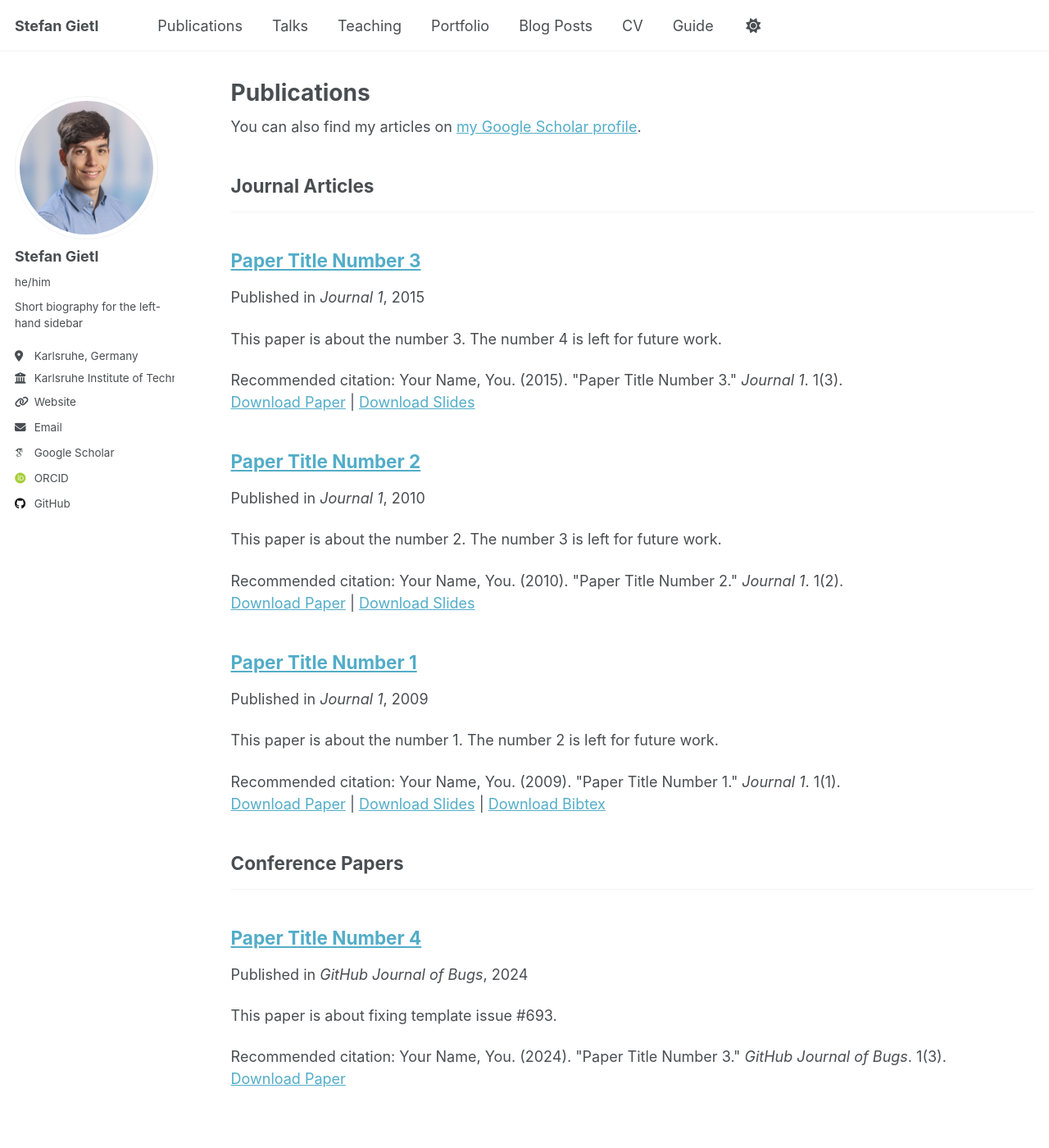
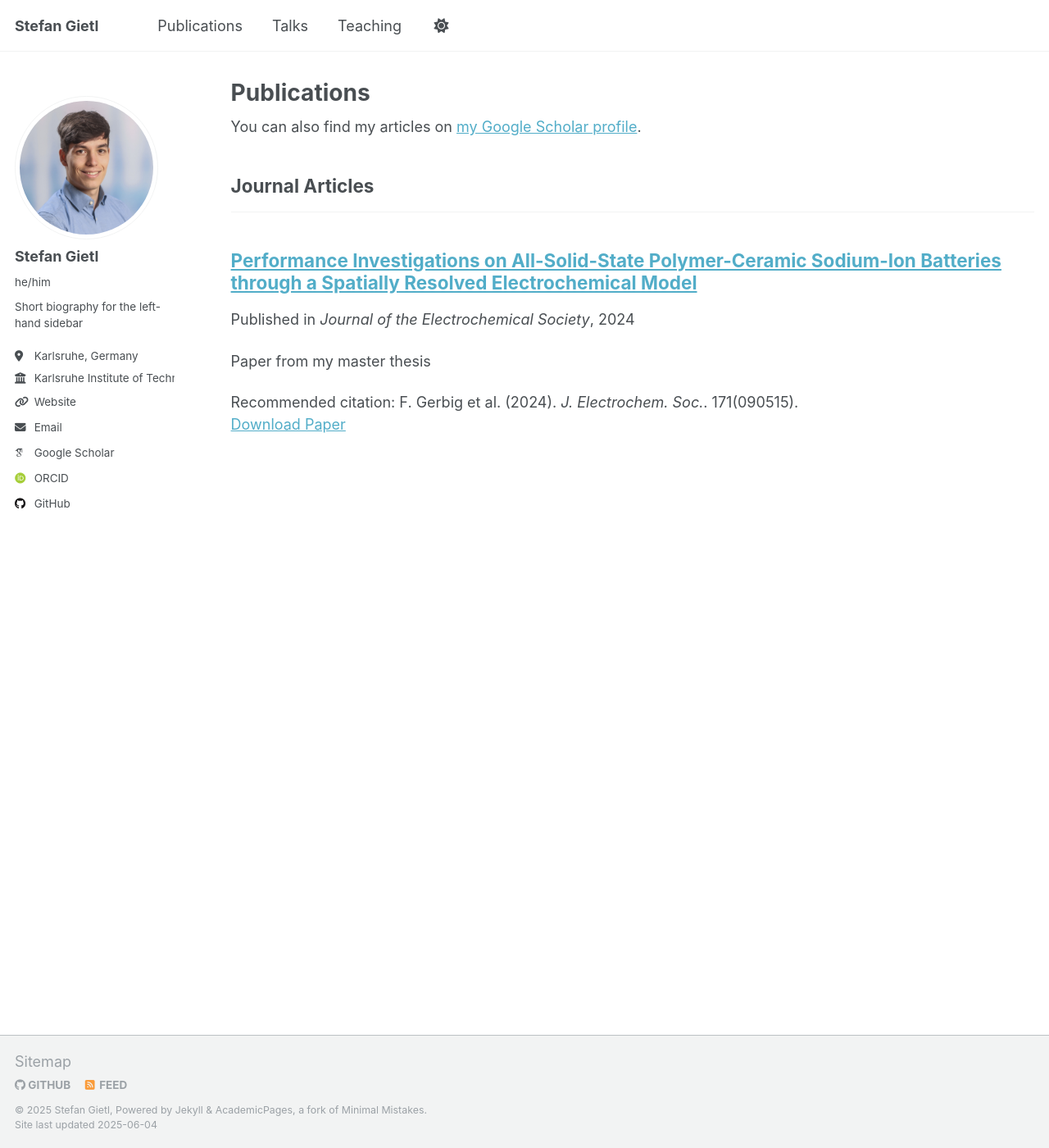
Before and after one commit to stefan-gietl/stefan-gietl.github.io, a Jekyll site: the page built from _pages/publications.html, in a window 1280 px wide and 1400 px high. Shown: the whole window at 82% size. Built offline with Jekyll 4.4.1, drawn with Linux system fonts in a browser that asks for light colours; some web fonts are replaced; some of the changed text lies outside the part shown.

Commit message:
removed innecessary files and updated first publication

```diff
--- a/_config.yml
+++ b/_config.yml
@@ -11,11 +11,11 @@ locale                   : "de-DE"
 site_theme               : "default"
 title                    : "Stefan Gietl"
 title_separator          : "-"
-name                     : &name "Your Name"
+name                     : &name "Stefan Gietl"
 description              : &description "personal description"
-url                      : https://stefan-gietl.github.io # the base hostname & protocol for your site e.g. "https://[your GitHub username].github.io" or if you already have some other page hosted on Github then use "https://[your GitHub username].github.io/[Your Repo Name]"
+url                      : https://stefan-gietl.github.io
 baseurl                  : "" # the subpath of your site, e.g. "/blog"
-repository               : "academicpages/academicpages.github.io"
+repository               : "stefan-gietl/stefan-gietl.github.io"
 
 # Site Author - The following control what appear as part of the author content on the side bar.
 #               If a field is blank the icon and link will not appear, otherwise it will be shown.
@@ -265,7 +265,7 @@ defaults:
     values:
       layout: single
       author_profile: true
-      share: true
+      share: false
       comments: true
   # _portfolio
   - scope:
--- a/_publications/2009-10-01-paper-title-number-1.md
+++ /dev/null
@@ -1,15 +0,0 @@
----
-title: "Paper Title Number 1"
-collection: publications
-category: manuscripts
-permalink: /publication/2009-10-01-paper-title-number-1
-excerpt: 'This paper is about the number 1. The number 2 is left for future work.'
-date: 2009-10-01
-venue: 'Journal 1'
-slidesurl: 'http://academicpages.github.io/files/slides1.pdf'
-paperurl: 'http://academicpages.github.io/files/paper1.pdf'
-bibtexurl: 'http://academicpages.github.io/files/bibtex1.bib'
-citation: 'Your Name, You. (2009). &quot;Paper Title Number 1.&quot; <i>Journal 1</i>. 1(1).'
----
-The contents above will be part of a list of publications, if the user clicks the link for the publication than the contents of section will be rendered as a full page, allowing you to provide more information about the paper for the reader. When publications are displayed as a single page, the contents of the above "citation" field will automatically be included below this section in a smaller font.
-BLABLABLA
--- a/_publications/2010-10-01-paper-title-number-2.md
+++ /dev/null
@@ -1,14 +0,0 @@
----
-title: "Paper Title Number 2"
-collection: publications
-category: manuscripts
-permalink: /publication/2010-10-01-paper-title-number-2
-excerpt: 'This paper is about the number 2. The number 3 is left for future work.'
-date: 2010-10-01
-venue: 'Journal 1'
-slidesurl: 'http://academicpages.github.io/files/slides2.pdf'
-paperurl: 'http://academicpages.github.io/files/paper2.pdf'
-citation: 'Your Name, You. (2010). &quot;Paper Title Number 2.&quot; <i>Journal 1</i>. 1(2).'
----
-
-The contents above will be part of a list of publications, if the user clicks the link for the publication than the contents of section will be rendered as a full page, allowing you to provide more information about the paper for the reader. When publications are displayed as a single page, the contents of the above "citation" field will automatically be included below this section in a smaller font.
--- a/_publications/2015-10-01-paper-title-number-3.md
+++ /dev/null
@@ -1,14 +0,0 @@
----
-title: "Paper Title Number 3"
-collection: publications
-category: manuscripts
-permalink: /publication/2015-10-01-paper-title-number-3
-excerpt: 'This paper is about the number 3. The number 4 is left for future work.'
-date: 2015-10-01
-venue: 'Journal 1'
-slidesurl: 'http://academicpages.github.io/files/slides3.pdf'
-paperurl: 'http://academicpages.github.io/files/paper3.pdf'
-citation: 'Your Name, You. (2015). &quot;Paper Title Number 3.&quot; <i>Journal 1</i>. 1(3).'
----
-
-The contents above will be part of a list of publications, if the user clicks the link for the publication than the contents of section will be rendered as a full page, allowing you to provide more information about the paper for the reader. When publications are displayed as a single page, the contents of the above "citation" field will automatically be included below this section in a smaller font.
--- a/_publications/2024-02-17-paper-title-number-4.md
+++ /dev/null
@@ -1,13 +0,0 @@
----
-title: "Paper Title Number 4"
-collection: publications
-category: conferences
-permalink: /publication/2024-02-17-paper-title-number-4
-excerpt: 'This paper is about fixing template issue #693.'
-date: 2024-02-17
-venue: 'GitHub Journal of Bugs'
-paperurl: 'http://academicpages.github.io/files/paper3.pdf'
-citation: 'Your Name, You. (2024). &quot;Paper Title Number 3.&quot; <i>GitHub Journal of Bugs</i>. 1(3).'
----
-
-The contents above will be part of a list of publications, if the user clicks the link for the publication than the contents of section will be rendered as a full page, allowing you to provide more information about the paper for the reader. When publications are displayed as a single page, the contents of the above "citation" field will automatically be included below this section in a smaller font.
--- /dev/null
+++ b/_publications/2024-09-13-gerbig_et_al.md
@@ -0,0 +1,26 @@
+---
+title: "Performance Investigations on All-Solid-State Polymer-Ceramic Sodium-Ion Batteries through a Spatially Resolved Electrochemical Model"
+collection: publications
+category: manuscripts
+permalink: /publication/2024-09-13-gerbig_et_al
+excerpt: 'Paper from my master thesis'
+date: 2024-09-13
+venue: 'Journal of the Electrochemical Society'
+slidesurl: # 'http://stefan-gietl.github.io/files/slides1.pdf'
+paperurl: 'http://stefan-gietl.github.io/files/2024-09-13_gerbig_et_al.pdf'
+bibtexurl: # 'http://stefan-gietl.github.io/files/bibtex1.bib'
+citation: 'F. Gerbig et al. (2024). <i>J. Electrochem. Soc.</i>. 171(090515).'
+---
+Rechargeable batteries are crucial in modern energy storage, with lithium-ion batteries dominating the market. However, the
+scarcity and environmental concerns associated with lithium have spurred interest in alternative battery chemistries, particularly
+sodium-ion batteries (SIBs), which utilize abundant sodium resources. Despite extensive experimental research on all-solid-state
+SIBs (ASSSIBs), theoretical investigations have primarily focused on molecular-level analyses, overlooking the impact of cell
+composition on overall performance. This paper aims to address this gap by developing a physical model for simulating ASSSIBs
+at the particle scale. Our methodology involves integrating experimental data with simulation results to identify key factors
+influencing battery performance. The study reveals slow sodium ion transport as a significant bottleneck, attributed to factors such
+as low porosity of the half-cell and limited electrolyte ionic conductivity. Simulation outcomes emphasize the importance of
+advancing fast-ion-conducting solid electrolytes to enhance ASSSIB performance. Moreover, the results suggest that electrodes
+with high electrolyte active filler content and reduced thickness are necessary for achieving optimal battery capacity utilization.
+Overall, this research underscores the intricate relationship between electrode microstructure and battery performance, offering
+valuable insights for the design and optimization of sustainable sodium-ion battery systems suitable for stationary and mobile
+applications.
```
Also changed, not shown: _data/navigation.yml (+8 -8 lines), _pages/about.md (+1 -1 lines), files/bibtex1.bib (deleted, +0 -10 lines), 7 other files.
